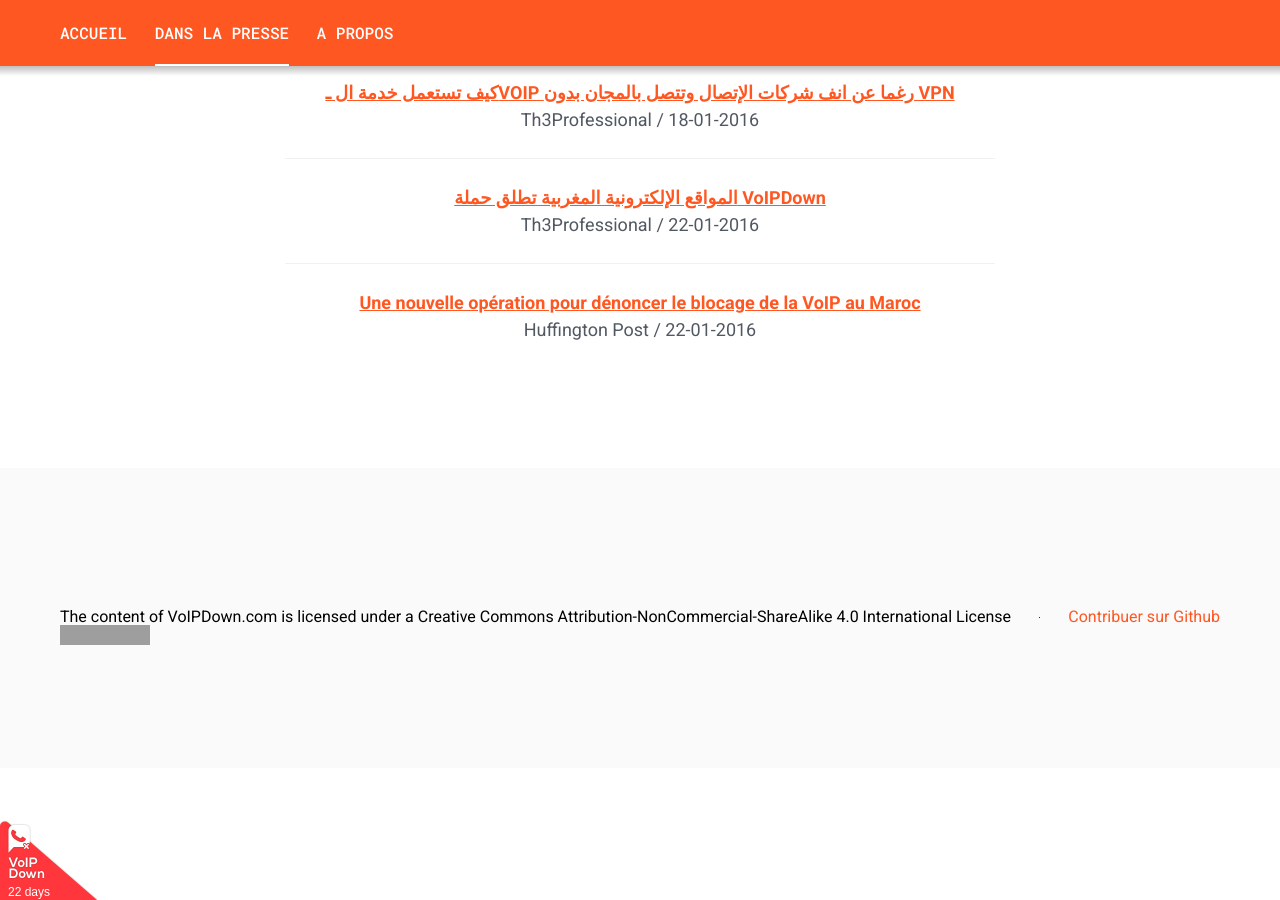
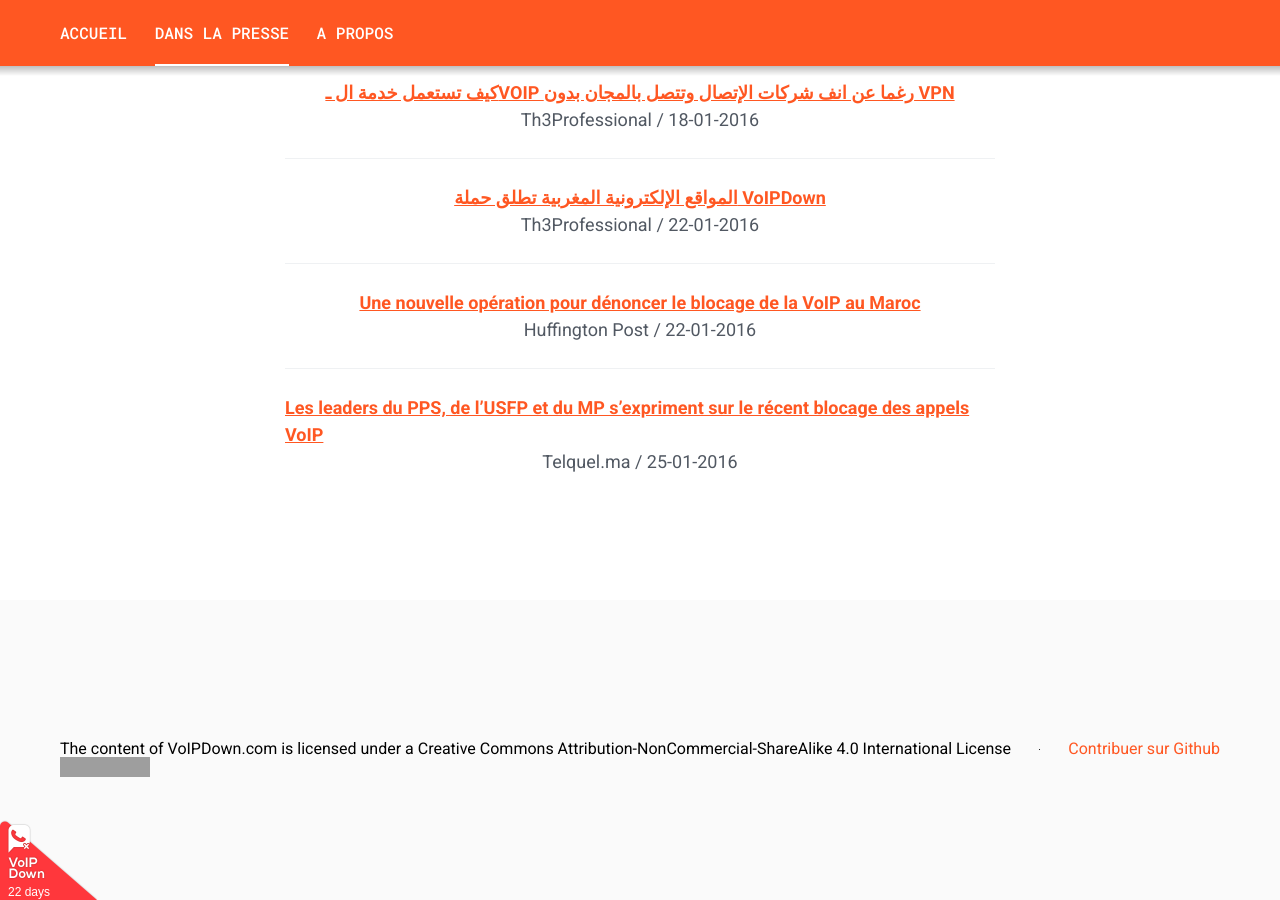
Before and after one commit to VoIPDown/voipdown.github.io, a Jekyll site: the page built from _pages/articles.html, in a window 1280 px wide and 900 px high, scrolled down 1480 px. Built offline with Jekyll 4.4.1, drawn with Linux system fonts in a browser that asks for light colours; grey boxes are pictures that could not be loaded.

Commit message:
Add new press link.

```diff
--- a/_data/links.yml
+++ b/_data/links.yml
@@ -67,3 +67,8 @@
   url: http://www.huffpostmaghreb.com/2016/01/22/voip-maroc-blocage_n_9051648.html
   date: 22-01-2016
   sitename: Huffington Post
+
+- title: Les leaders du PPS, de l’USFP et du MP s’expriment sur le récent blocage des appels VoIP
+  url: http://telquel.ma/2016/01/25/ce-quen-pensent-lachgar-benabdallah-laenser-du-blocage-voip_1479217
+  date: 25-01-2016
+  sitename: Telquel.ma
```
